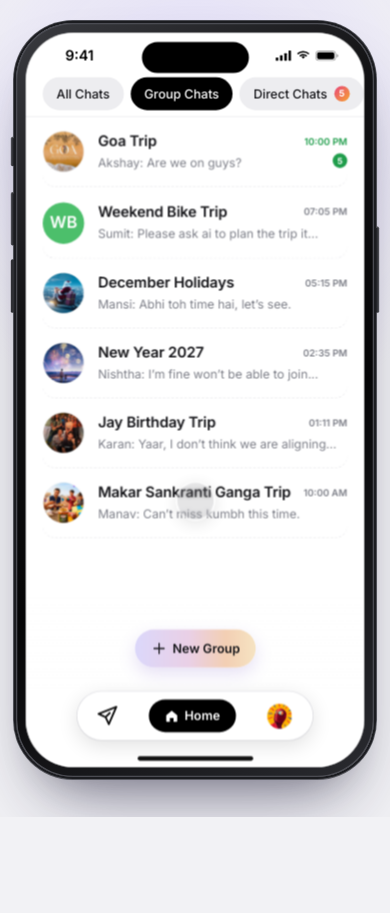
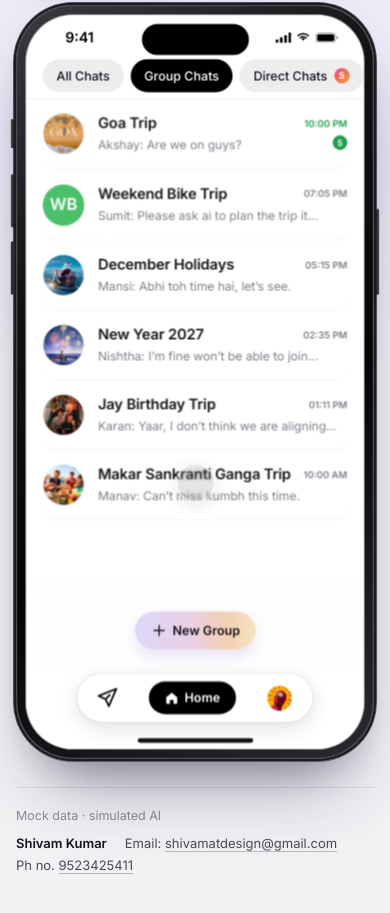
Before and after one commit to shivamkumartestingacc-maker/atlys, a plain HTML site: page case-study/prototype/index.html in a window 390 px wide. Shown: the part 367-1280 px from the top of the page. Before the commit the page ends 1184 px from the top, so only its background shows below. Drawn offline with Linux system fonts and the light colour scheme.

Commit message:
Prototype page: Atlys Design Assignment label and contact footer
Moves the mock data note into a footer with name, email and a
WhatsApp link for the phone number.

Co-Authored-By: Claude Opus 5.5 <noreply@anthropic.com>
Claude-Session: https://claude.ai/code/session_01KyPYcM58BHbubDxCQ67krA

```diff
--- a/case-study/prototype/index.html
+++ b/case-study/prototype/index.html
@@ -17,7 +17,7 @@
 
 <main class="stage">
   <div class="copy">
-    <span class="ey">Trip AI · Prototype</span>
+    <span class="ey">Atlys Design Assignment · Trip AI · Prototype</span>
     <h1>From group chat<br>to <span class="g">we’re going.</span></h1>
     <div class="cap" id="cap"><i>01</i><b>Every plan starts in a group chat</b></div>
     <div class="chap" id="chap" aria-label="Chapters"></div>
@@ -25,8 +25,11 @@
       <button class="pill dark" id="try"><span class="sp"></span>Try prototype</button>
       <button class="pill ghost" id="pp" aria-label="Pause"></button>
     </div>
+  </div>
+  <footer class="foot">
     <span class="note">Mock data · simulated AI</span>
-  </div>
+    <address><b>Shivam Kumar</b><span>Email: <a href="mailto:shivamatdesign@gmail.com">shivamatdesign@gmail.com</a></span><span>Ph no. <a href="https://wa.me/919523425411" target="_blank" rel="noopener">9523425411</a></span></address>
+  </footer>
   <div class="phwrap" id="vid" title="Click to try it yourself" style="cursor:pointer">
     <div class="scaler"><div class="device"><div class="screen" style="pointer-events:none"></div></div></div>
   </div>
--- a/case-study/prototype/proto.css
+++ b/case-study/prototype/proto.css
@@ -52,6 +52,11 @@ img{display:block}
 .pill.ghost{background:#fff;border:1px solid var(--line);width:52px;padding:0;justify-content:center}
 .pill.ghost svg{width:18px;height:18px}
 .note{font-size:12.5px;color:var(--muted)}
+.foot{grid-column:1/-1;grid-row:2;display:flex;justify-content:space-between;align-items:center;gap:12px 24px;flex-wrap:wrap;padding-top:20px;border-top:1px solid rgba(22,22,26,.08)}
+.foot address{font-style:normal;display:flex;gap:6px 18px;flex-wrap:wrap;font-size:13px;color:var(--ink2)}
+.foot address b{font-weight:600;color:var(--ink)}
+.foot a{color:inherit;text-decoration:underline;text-decoration-color:rgba(22,22,26,.25);text-underline-offset:3px}
+.foot a:hover{text-decoration-color:currentColor}
 
 .phwrap{position:relative;flex:none}
 .scaler{position:absolute;top:0;left:0;transform-origin:top left}
@@ -493,6 +498,7 @@ svg.gi{stroke:url(#tgrad)}
 @media (max-width:860px){
   .stage{grid-template-columns:1fr;justify-items:center;gap:28px;padding:28px 16px 40px;text-align:left}
   .copy{max-width:520px;width:100%;gap:18px}
+  .foot{grid-row:auto;order:3;width:100%;max-width:520px}
   .stage::before{background:radial-gradient(420px 420px at 50% 60%,rgba(186,170,255,.35),transparent 70%)}
   .ov .oc{top:12px;right:12px}
   .ov .oc .lbl{display:none}
```
Also changed, not shown: case-study/prototype/artifact.html (+5 -2 lines).
